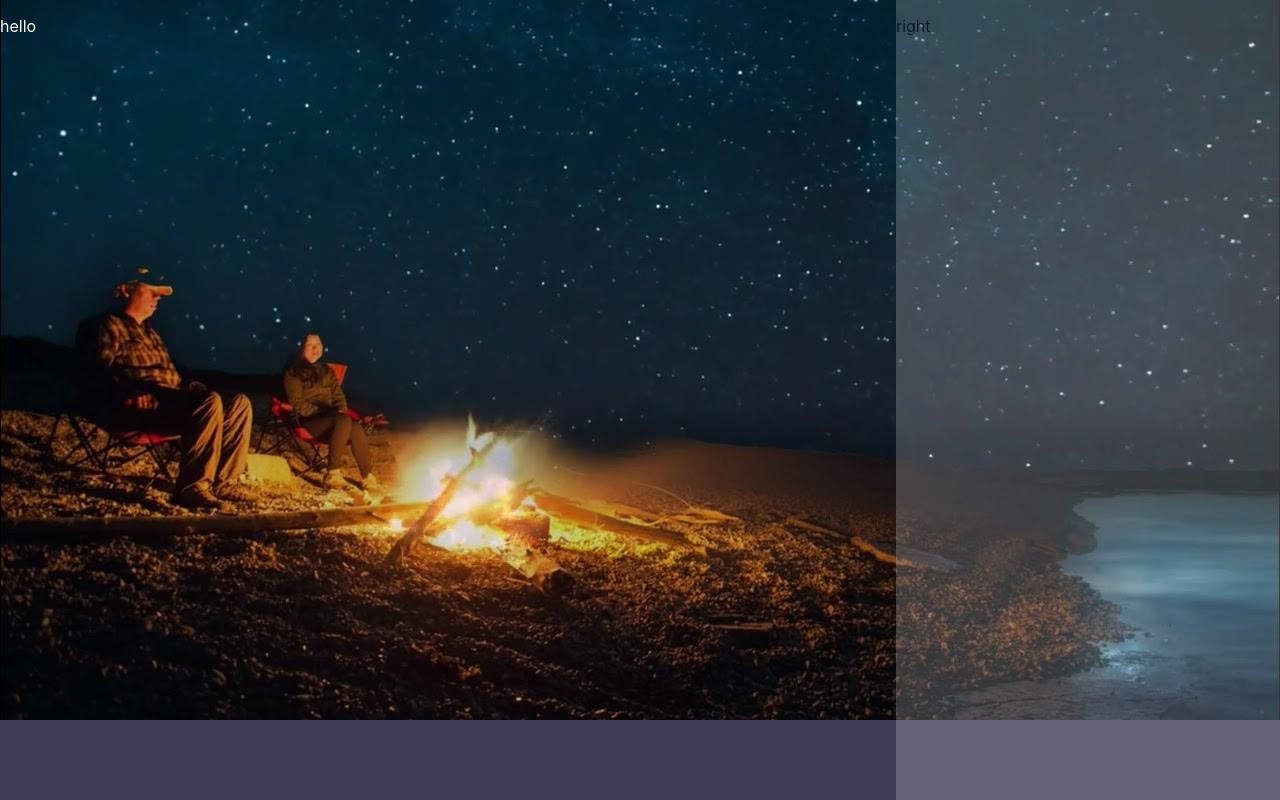
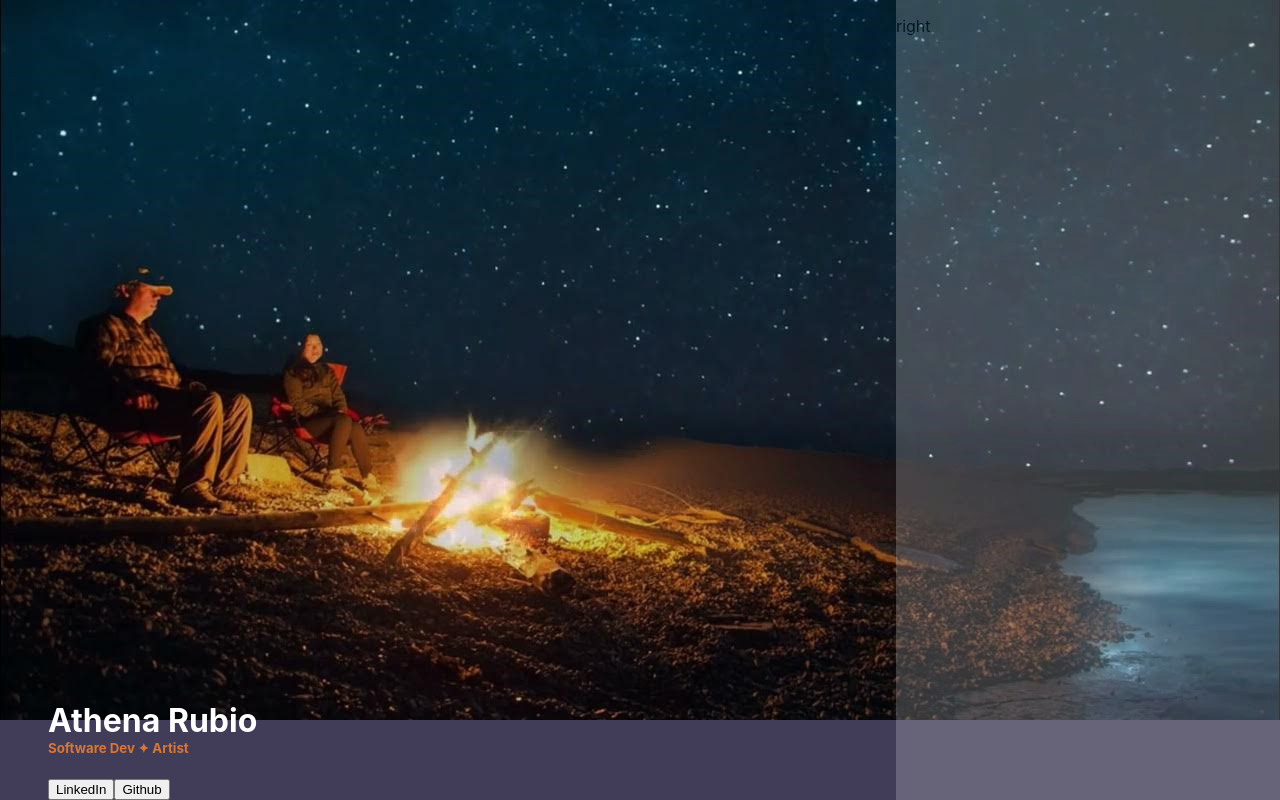
Before and after one commit to SpeedyDolphin/SpeedyDolphin.github.io, a React (Create React App) app: page /#/Home in a window 1280 px wide. Built offline with nearby package versions, Linux system fonts and the light colour scheme.

Commit message:
added temp buttons

```diff
--- a/src/Pages/HomePage/HomePage.module.css
+++ b/src/Pages/HomePage/HomePage.module.css
@@ -11,7 +11,15 @@
         color : white;
     }
 }
-
-.header {
-    position: absolute;
+.titleText{
+    position: fixed;
+    bottom: 0;
+    padding-left: 3em;
+    h1{
+        margin-block-end: 0;
+    }
+    h5 {
+    color : #DA7635;
+    margin-block-start: 0;
+    }
 }
--- a/src/Pages/HomePage/HomePage.tsx
+++ b/src/Pages/HomePage/HomePage.tsx
@@ -7,9 +7,22 @@ function HomePage() {
     <div className={styles.HomePage}>
       <div className={styles.homePageContainer}>
         <img src="./images/backgroundTemp.jpg" className={styles.backgroundImage}></img>
+
         <div className={styles.left}>
-          <p>hello</p>
+          <div className={styles.titleText}>
+            <h1>Athena Rubio</h1>
+            <h5>Software Dev ✦ Artist</h5>
+
+            <div className='linkButtons'>
+              <button type="button">LinkedIn</button>
+              <button type="button">Github</button>
+            </div>
+
+          </div>
+
+
         </div>
+
         <TxtBar className={styles.right}>
           <p>right</p>
         </TxtBar>
```
